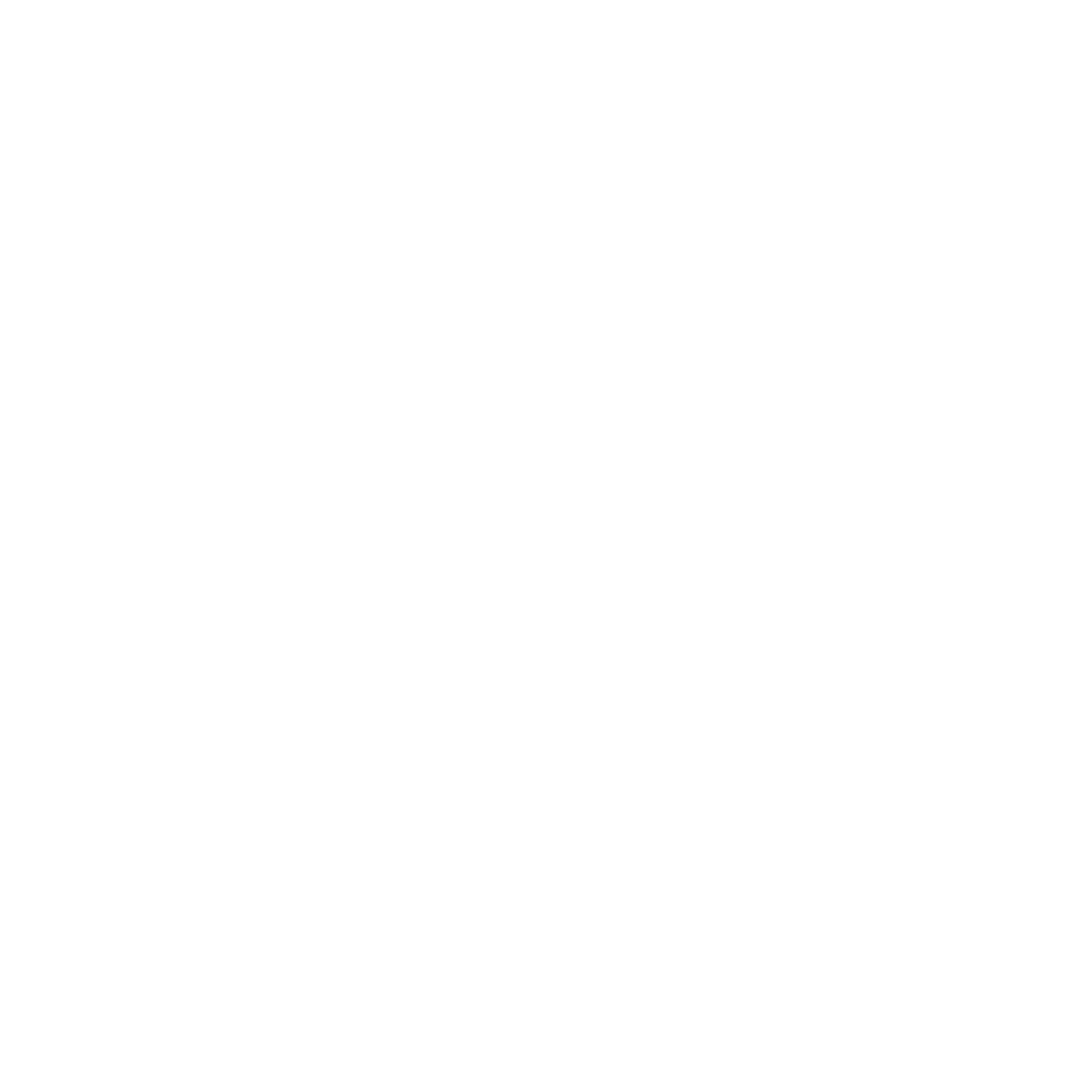
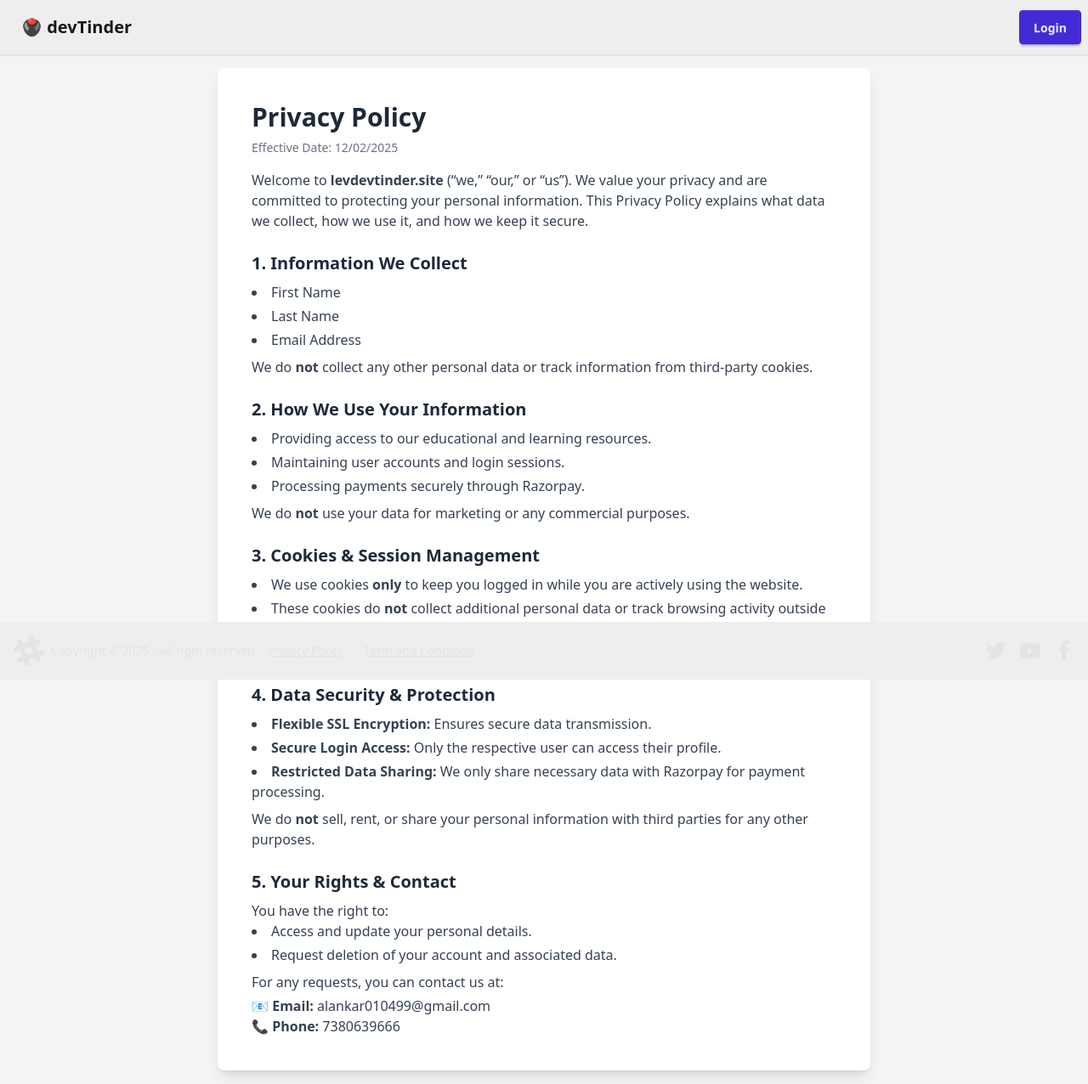
Before and after one commit to A-1evi/devtinder-web, a React (Vite) app: page /privacy-policy in a window 1280 px wide. Before the commit this address had no page. Shown: the whole page at 85% size. Before the commit the page ends 800 px from the top, so only its background shows below. Built offline with nearby package versions, Linux system fonts and the light colour scheme; no server answers.

Commit message:
Add Privacy Policy and Terms and Conditions routes and footer links

```diff
--- a/src/App.jsx
+++ b/src/App.jsx
@@ -7,6 +7,8 @@ import appStore from "./utils/appStore";
 import Feed from "./components/Feed";
 import Connections from "./components/Connections";
 import Request from "./components/Request";
+import PrivacyPolicy from "./components/PrivacyPolicy";
+import TermAndCondition from "./components/TermAndCondition";
 
 function App() {
   return (
@@ -20,6 +22,8 @@ function App() {
               <Route path="/profile" element={<Profile />} />
               <Route path="/connections" element={<Connections />} />
               <Route path="/requests" element={<Request />} />
+              <Route path="/privacy-policy" element={<PrivacyPolicy />} />
+              <Route path="/term-and-condition" element={<TermAndCondition />} />
             </Route>
           </Routes>
         </BrowserRouter>
--- a/src/components/Footer.jsx
+++ b/src/components/Footer.jsx
@@ -1,3 +1,5 @@
+import { Link } from "react-router";
+
 const Footer = () => {
   return (
     <footer className="footer sm:footer-horizontal bg-base-300 text-neutral-content items-center fixed bottom-0 p-4">
@@ -14,7 +16,10 @@ const Footer = () => {
           <path d="M22.672 15.226l-2.432.811.841 2.515c.33 1.019-.209 2.127-1.23 2.456-1.15.325-2.148-.321-2.463-1.226l-.84-2.518-5.013 1.677.84 2.517c.391 1.203-.434 2.542-1.831 2.542-.88 0-1.601-.564-1.86-1.314l-.842-2.516-2.431.809c-1.135.328-2.145-.317-2.463-1.229-.329-1.018.211-2.127 1.231-2.456l2.432-.809-1.621-4.823-2.432.808c-1.355.384-2.558-.59-2.558-1.839 0-.817.509-1.582 1.327-1.846l2.433-.809-.842-2.515c-.33-1.02.211-2.129 1.232-2.458 1.02-.329 2.13.209 2.461 1.229l.842 2.515 5.011-1.677-.839-2.517c-.403-1.238.484-2.553 1.843-2.553.819 0 1.585.509 1.85 1.326l.841 2.517 2.431-.81c1.02-.33 2.131.211 2.461 1.229.332 1.018-.21 2.126-1.23 2.456l-2.433.809 1.622 4.823 2.433-.809c1.242-.401 2.557.484 2.557 1.838 0 .819-.51 1.583-1.328 1.847m-8.992-6.428l-5.01 1.675 1.619 4.828 5.011-1.674-1.62-4.829z"></path>
         </svg>
         <p>Copyright © {new Date().getFullYear()} - All right reserved</p>
+        <Link to="/privacy-policy" className="mx-2 underline">Privacy Policy</Link>
+        <Link to="/term-and-condition" className="mx-2 underline">Term and Condition</Link>
       </aside>
+
       <nav className="grid-flow-col gap-4 md:place-self-center md:justify-self-end">
         <a>
           <svg
--- /dev/null
+++ b/src/components/PrivacyPolicy.jsx
@@ -0,0 +1,91 @@
+import React from "react";
+
+const PrivacyPolicy = () => {
+  return (
+    <div className="flex justify-center items-center min-h-screen bg-gray-100 p-4">
+      <div className="max-w-3xl bg-white shadow-lg rounded-lg p-6 md:p-10">
+        <h1 className="text-3xl font-bold text-gray-800 mb-2">Privacy Policy</h1>
+        <p className="text-sm text-gray-500 mb-4">Effective Date: 12/02/2025</p>
+
+        <p className="text-gray-700 mb-4">
+          Welcome to <span className="font-semibold">levdevtinder.site</span> (“we,” “our,” or “us”).
+          We value your privacy and are committed to protecting your personal information.
+          This Privacy Policy explains what data we collect, how we use it, and how we keep it secure.
+        </p>
+
+        {/* Section: Information We Collect */}
+        <h2 className="text-xl font-semibold text-gray-800 mt-6 mb-2">
+          1. Information We Collect
+        </h2>
+        <ul className="list-disc list-inside text-gray-700 space-y-1">
+          <li>First Name</li>
+          <li>Last Name</li>
+          <li>Email Address</li>
+        </ul>
+        <p className="text-gray-700 mt-2">
+          We do <span className="font-semibold">not</span> collect any other personal data
+          or track information from third-party cookies.
+        </p>
+
+        {/* Section: How We Use Your Information */}
+        <h2 className="text-xl font-semibold text-gray-800 mt-6 mb-2">
+          2. How We Use Your Information
+        </h2>
+        <ul className="list-disc list-inside text-gray-700 space-y-1">
+          <li>Providing access to our educational and learning resources.</li>
+          <li>Maintaining user accounts and login sessions.</li>
+          <li>Processing payments securely through Razorpay.</li>
+        </ul>
+        <p className="text-gray-700 mt-2">
+          We do <span className="font-semibold">not</span> use your data for marketing or any commercial purposes.
+        </p>
+
+        {/* Section: Cookies & Session Management */}
+        <h2 className="text-xl font-semibold text-gray-800 mt-6 mb-2">
+          3. Cookies & Session Management
+        </h2>
+        <ul className="list-disc list-inside text-gray-700 space-y-1">
+          <li>We use cookies <span className="font-semibold">only</span> to keep you logged in while you are actively using the website.</li>
+          <li>These cookies do <span className="font-semibold">not</span> collect additional personal data or track browsing activity outside our website.</li>
+          <li>Once you log out or close your browser, the session cookies expire.</li>
+        </ul>
+
+        {/* Section: Data Security & Protection */}
+        <h2 className="text-xl font-semibold text-gray-800 mt-6 mb-2">
+          4. Data Security & Protection
+        </h2>
+        <ul className="list-disc list-inside text-gray-700 space-y-1">
+          <li><span className="font-semibold">Flexible SSL Encryption:</span> Ensures secure data transmission.</li>
+          <li><span className="font-semibold">Secure Login Access:</span> Only the respective user can access their profile.</li>
+          <li><span className="font-semibold">Restricted Data Sharing:</span> We only share necessary data with Razorpay for payment processing.</li>
+        </ul>
+        <p className="text-gray-700 mt-2">
+          We do <span className="font-semibold">not</span> sell, rent, or share your personal information with third parties for any other purposes.
+        </p>
+
+        {/* Section: Your Rights & Contact */}
+        <h2 className="text-xl font-semibold text-gray-800 mt-6 mb-2">
+          5. Your Rights & Contact
+        </h2>
+        <p className="text-gray-700">
+          You have the right to:
+        </p>
+        <ul className="list-disc list-inside text-gray-700 space-y-1">
+          <li>Access and update your personal details.</li>
+          <li>Request deletion of your account and associated data.</li>
+        </ul>
+        <p className="text-gray-700 mt-2">
+          For any requests, you can contact us at:
+        </p>
+        <p className="text-gray-700 mt-1">
+          📧 <span className="font-semibold">Email:</span> alankar010499@gmail.com
+        </p>
+        <p className="text-gray-700">
+          📞 <span className="font-semibold">Phone:</span> 7380639666
+        </p>
+      </div>
+    </div>
+  );
+};
+
+export default PrivacyPolicy;
--- /dev/null
+++ b/src/components/TermAndCondition.jsx
@@ -0,0 +1,76 @@
+import React from "react";
+
+const TermsAndConditions = () => {
+  return (
+    <div className="max-w-4xl mx-auto p-6 bg-white shadow-md rounded-lg mt-10 base-200">
+      <h1 className="text-3xl font-bold text-center mb-4  text-black">Terms and Conditions</h1>
+      <p className="text-sm text-gray-500 text-center">Effective Date: 12/02/2025</p>
+
+      <div className="mt-6 space-y-4 text-gray-700">
+        <div>
+          <h2 className="text-xl font-semibold">1. Introduction</h2>
+          <p>
+            Welcome to <strong>levdevtinder.site</strong>. By using our website, you agree to comply with these Terms and Conditions. If you do not agree, please do not use our website.
+          </p>
+        </div>
+
+        <div>
+          <h2 className="text-xl font-semibold">2. Use of Our Website</h2>
+          <ul className="list-disc pl-6 space-y-2">
+            <li>You must be at least 18 years old to use our website.</li>
+            <li>All content on this website is for **educational and learning purposes** only.</li>
+            <li>You agree **not** to misuse our services, including attempting to hack, spam, or distribute harmful content.</li>
+          </ul>
+        </div>
+
+        <div>
+          <h2 className="text-xl font-semibold">3. Account Registration & Security</h2>
+          <p>When you create an account, you agree to:</p>
+          <ul className="list-disc pl-6 space-y-2">
+            <li>Provide accurate and up-to-date information.</li>
+            <li>Keep your login credentials secure and **not share them with others**.</li>
+            <li>Take full responsibility for all activities under your account.</li>
+          </ul>
+        </div>
+
+        <div>
+          <h2 className="text-xl font-semibold">4. Payments & Transactions</h2>
+          <p>
+            Payments on our website are securely processed via **Razorpay**. By making a payment, you agree to Razorpay’s policies. We do not store your financial details.
+          </p>
+        </div>
+
+        <div>
+          <h2 className="text-xl font-semibold">5. Intellectual Property</h2>
+          <ul className="list-disc pl-6 space-y-2">
+            <li>All content, including text, graphics, and logos, is **our property** and protected by copyright laws.</li>
+            <li>You may **not** copy, distribute, or modify our content without permission.</li>
+          </ul>
+        </div>
+
+        <div>
+          <h2 className="text-xl font-semibold">6. Limitation of Liability</h2>
+          <p>
+            We are **not responsible** for any damages, losses, or issues that arise from using our website. Use our services at your own risk.
+          </p>
+        </div>
+
+        <div>
+          <h2 className="text-xl font-semibold">7. Changes to These Terms</h2>
+          <p>
+            We may update these Terms and Conditions from time to time. Continued use of our website means you accept the new terms.
+          </p>
+        </div>
+
+        <div>
+          <h2 className="text-xl font-semibold">8. Contact Us</h2>
+          <p>If you have any questions, feel free to contact us:</p>
+          <p>📧 Email: <a href="mailto:alankar010499@gmail.com" className="text-blue-500 underline">alankar010499@gmail.com</a></p>
+          <p>📞 Phone: <a href="tel:+917380639666" className="text-blue-500 underline">7380639666</a></p>
+        </div>
+      </div>
+    </div>
+  );
+};
+
+export default TermsAndConditions;
```
